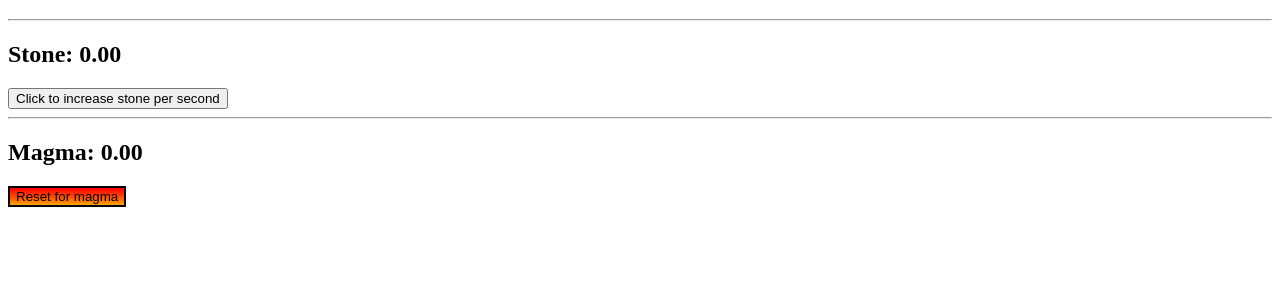
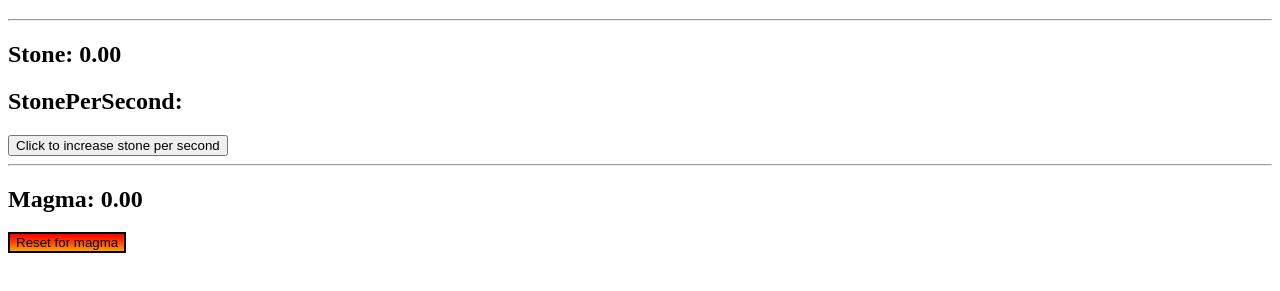
Before and after one commit to RandomGamerPerson111/Stone-Incremental, a plain HTML site: page index.html in a window 1280 px wide. Shown: the part 61-352 px from the top of the page. Drawn offline with Linux system fonts and the light colour scheme.

Commit message:
Update index.html

```diff
--- a/index.html
+++ b/index.html
@@ -9,6 +9,7 @@
   <hr>
   <div class="StoneInfo">
     <h2>Stone: <span id="stone"></span></h2>
+    <h2>StonePerSecond: <span id="SPS"></span></h2>
   </div>
   <div class="StoneButtons">
     <button id="StoneButton1" class="sbtn1" onclick="increaseSPS()"> Click to increase stone per second
```
